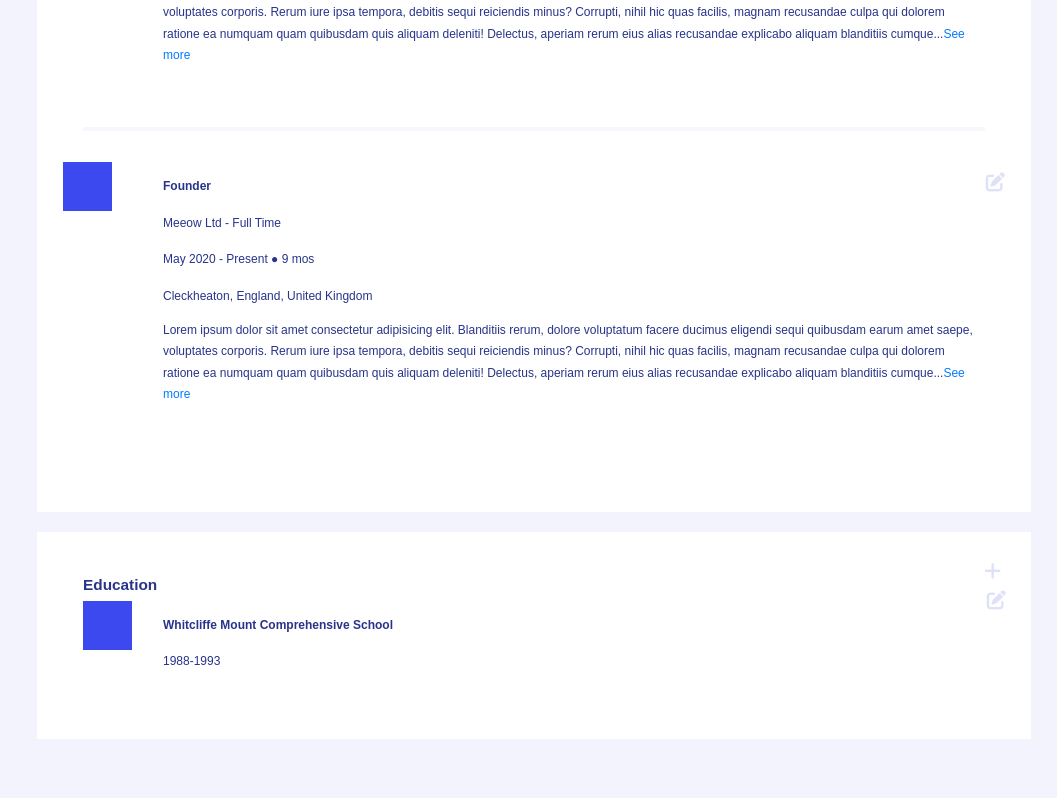
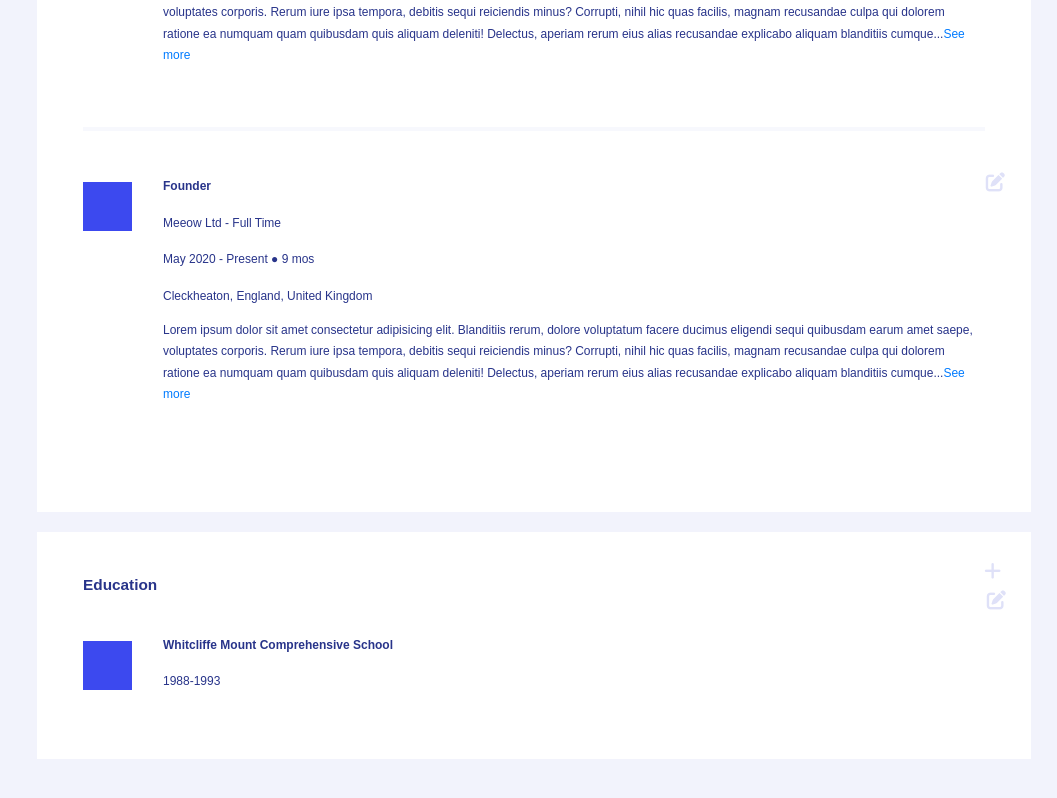
Before and after one commit to maisiemay06/profile, a React (Create React App) app: page / in a window 1280 px wide. Shown: the part 3345-4143 px from the top of the page, without its empty margins (223-1280 px from the left). Built offline with nearby package versions, Linux system fonts and the light colour scheme; a web font is replaced by a local one.

Commit message:
Fix spacing issues in education and experience

```diff
--- a/src/styles/Education.css
+++ b/src/styles/Education.css
@@ -5,8 +5,16 @@
   }
 
   .edu-content .edu-info {
-    margin: -50px 0 20px 80px;
+    margin: -30px 0 20px 80px;
     width: 90%;
+
+  }
+
+  .edu-content img {
+    position: relative;
+    top: 40px;
+    width: 49px;
+    height: 49px;
   }
 
   .edu-content .edu-name {
--- a/src/styles/Experience.css
+++ b/src/styles/Experience.css
@@ -19,13 +19,13 @@
 }
 
 .exp-content img {
-  margin-left: -20px;
+  position: relative;
+  top: 20px;
   width: 49px;
   height: 49px;
 }
 
 .exp-content li {
-  margin-bottom: 8px;
   font-weight: 500;
 }
 
```
